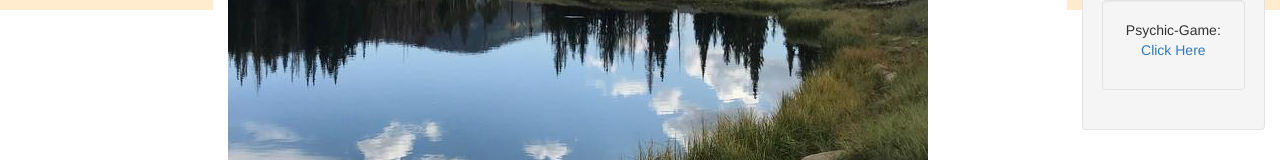
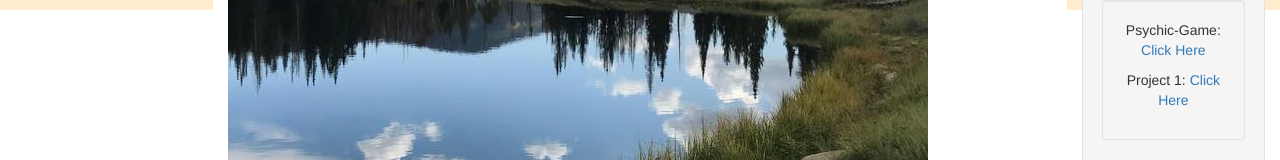
Before and after one commit to ColeJohnson99/Bootstrap-Portfolio, a plain HTML site: page index.html in a window 1280 px wide. Shown: the part 512-672 px from the top of the page. Drawn offline with nearby package versions, Linux system fonts and the light colour scheme.

Commit message:
Added working link to Project 1.

```diff
--- a/index.html
+++ b/index.html
@@ -8,7 +8,7 @@
   <script src="https://ajax.googleapis.com/ajax/libs/jquery/3.4.1/jquery.min.js"></script>
   <script src="https://maxcdn.bootstrapcdn.com/bootstrap/3.4.1/js/bootstrap.min.js"></script>
   <style>
-<!--Responsiveness Assignment.  --!>
+<!--Responsiveness Assignment.  -->
     .navbar {
       margin-bottom: 0;
       border-radius: 0;
@@ -90,6 +90,9 @@
             <p>
                 Psychic-Game: <a href="https://colejohnson99.github.io/Psychic-Game/">Click Here</a>
             </p>
+            <p>
+                Project 1:  <a href="https://graham91.github.io/ColesRepository/">Click Here</a>
+            </p>
         </div>
     </div>
     </div>
```
